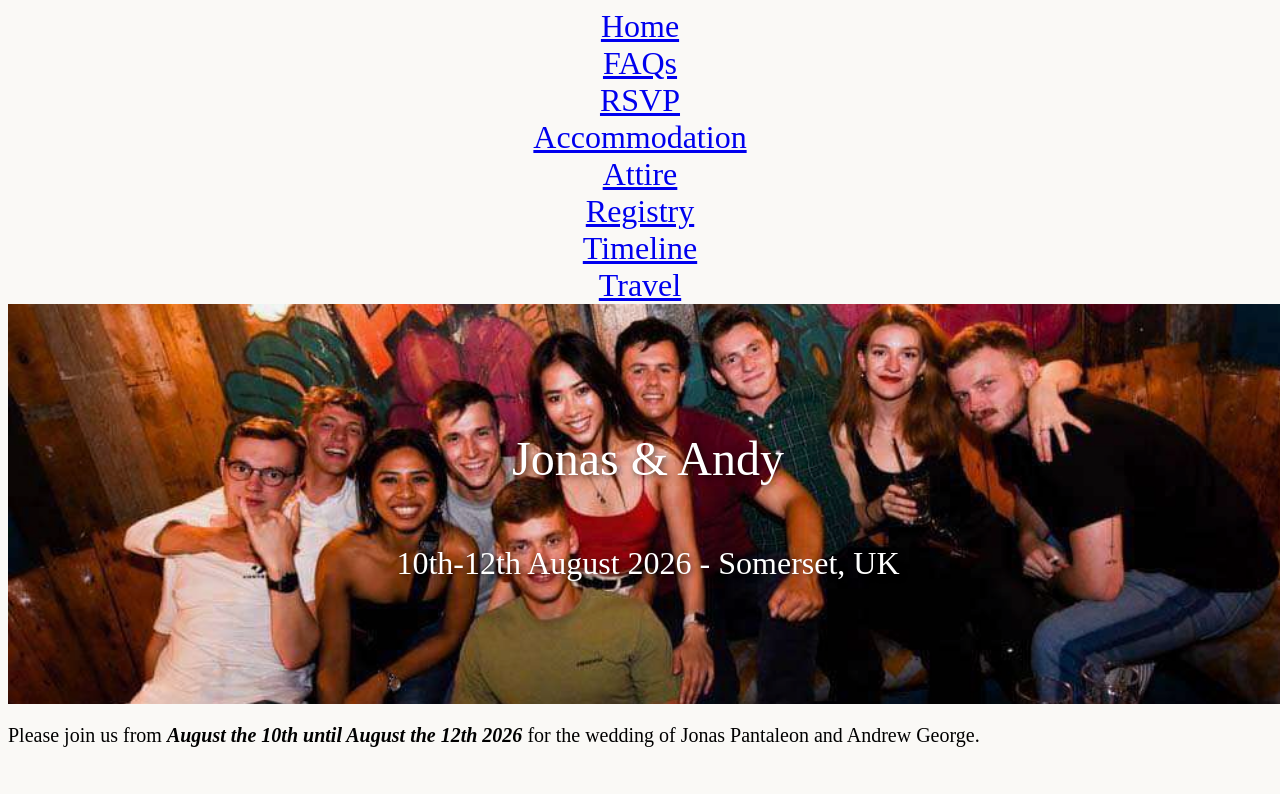
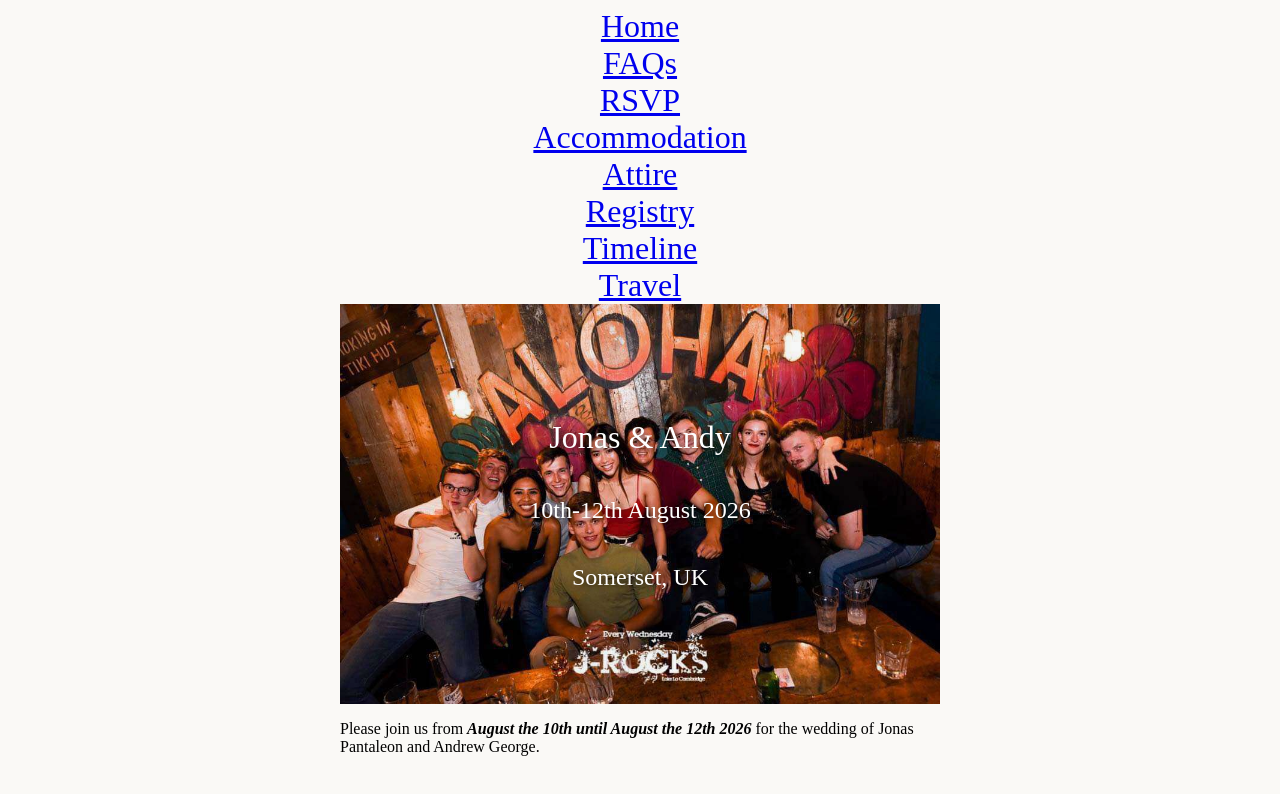
Before and after one commit to LawrenceWarren/wedding-website, a SvelteKit app: page / in a window 1280 px wide. Shown: the top 794 px of the page. Built offline with nearby package versions, Linux system fonts and the light colour scheme; a web font is replaced by a local one.

Commit message:
Make sexier

```diff
--- a/src/routes/+layout.svelte
+++ b/src/routes/+layout.svelte
@@ -28,7 +28,7 @@
   duration="0.1"
   width={"100vw"}
   backgroundColor="rgba(250,250,250,0.5)"
-  burgerColor="white"
+  burgerColor="black"
 >
   <div class="inner_burger">
     <a href="/">Home</a>
@@ -42,9 +42,16 @@
   </div>
 </BurgerMenu>
 
-{@render children?.()}
+<main>
+  {@render children?.()}
+</main>
 
 <style>
+  main {
+    margin: 0 auto;
+    width: clamp(0px, 90vw, 75ch);
+  }
+
   .inner_burger {
     display: flex;
     flex-direction: column; /* stack vertically */
--- a/src/routes/+page.svelte
+++ b/src/routes/+page.svelte
@@ -4,7 +4,8 @@
 <div>
   <h1>Jonas & Andy</h1>
 
-  <h2>10th-12th August 2026 - Somerset, UK</h2>
+  <h2>10th-12th August 2026</h2>
+  <h2>Somerset, UK</h2>
 </div>
 
 <p>
@@ -14,7 +15,7 @@
 
 <style>
   div {
-    width: 100vw;
+    width: 100%;
     height: 50vh;
     background-image: url("$lib/assets/random-header.png");
     background-size: cover;
--- a/src/styles/index.css
+++ b/src/styles/index.css
@@ -14,14 +14,14 @@ h2 {
 }
 
 h1 {
-  font-size: 3rem;
+  font-size: 2rem;
 }
 
 h2 {
-  font-size: 2rem;
+  font-size: 1.5rem;
 }
 
 p {
   font-family: "Tai Heritage Pro", serif;
-  font-size: 1.25rem;
+  font-size: 1rem;
 }
```
